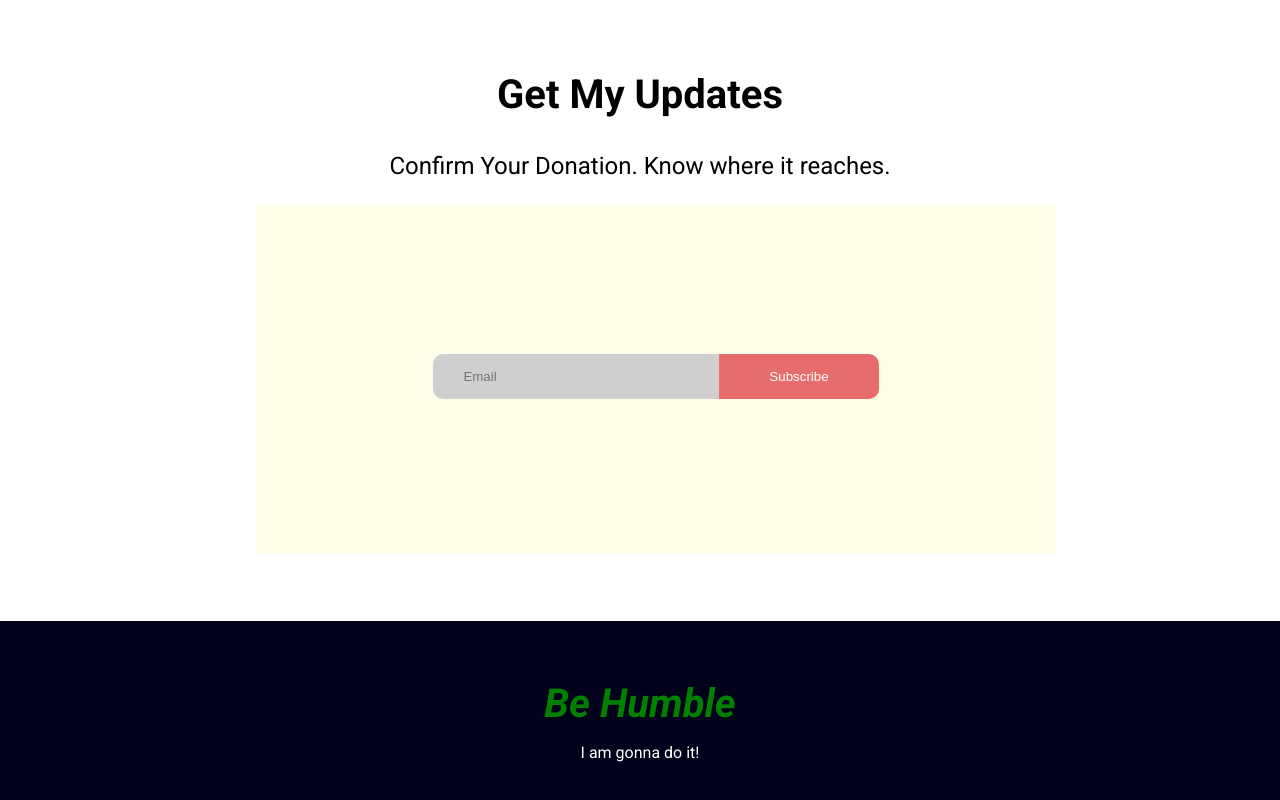
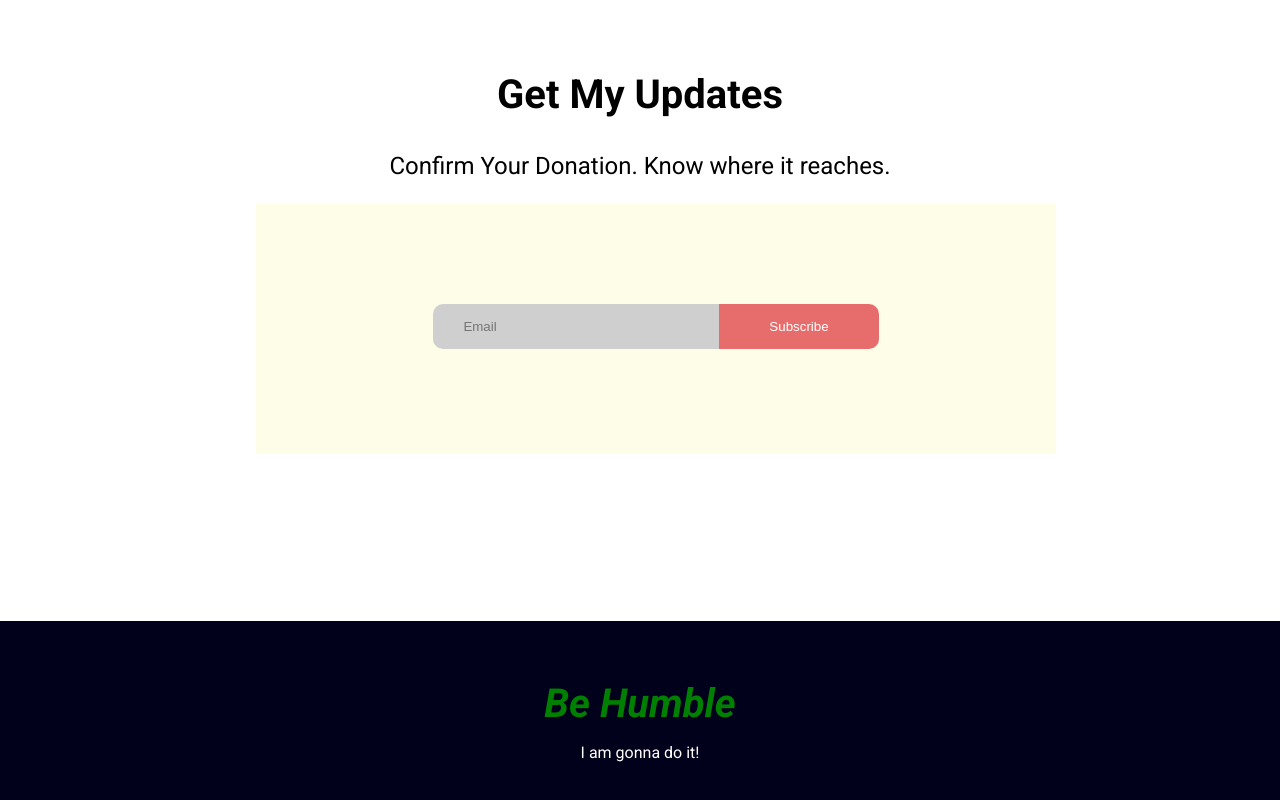
Before and after one commit to sowmitraguho/donation-website, a plain HTML site: page index.html in a window 1280 px wide. Shown: the part 3095-3895 px from the top of the page. Drawn offline with Linux system fonts and the light colour scheme.

Commit message:
some changes in form

```diff
--- a/style.css
+++ b/style.css
@@ -163,8 +163,8 @@ footer{
 }
 .form{
     width: 800px;
-    height: 200px;
-    padding-top: 150px;
+    height: 150px;
+    padding-top: 100px;
     background-color: rgb(253, 253, 232);
 }
 .input-email{
```
